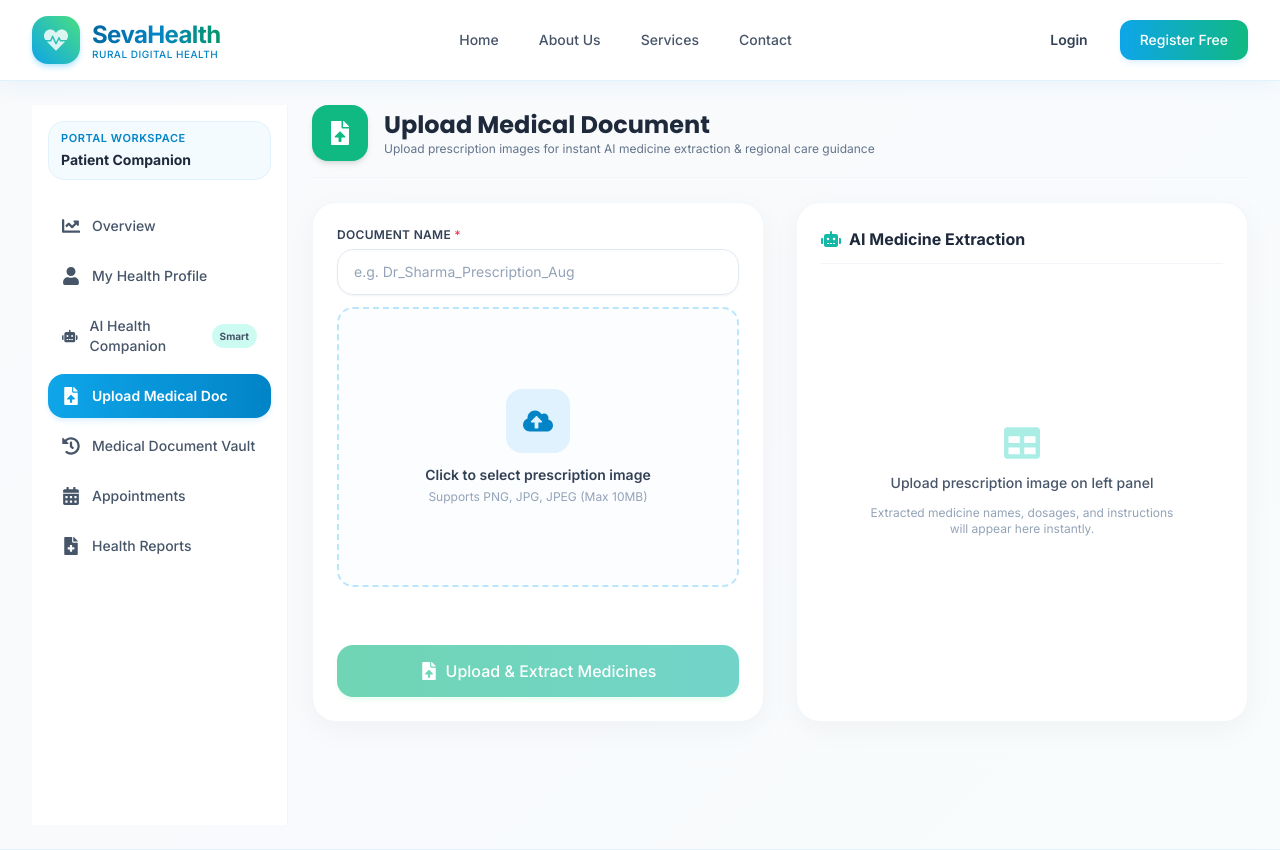
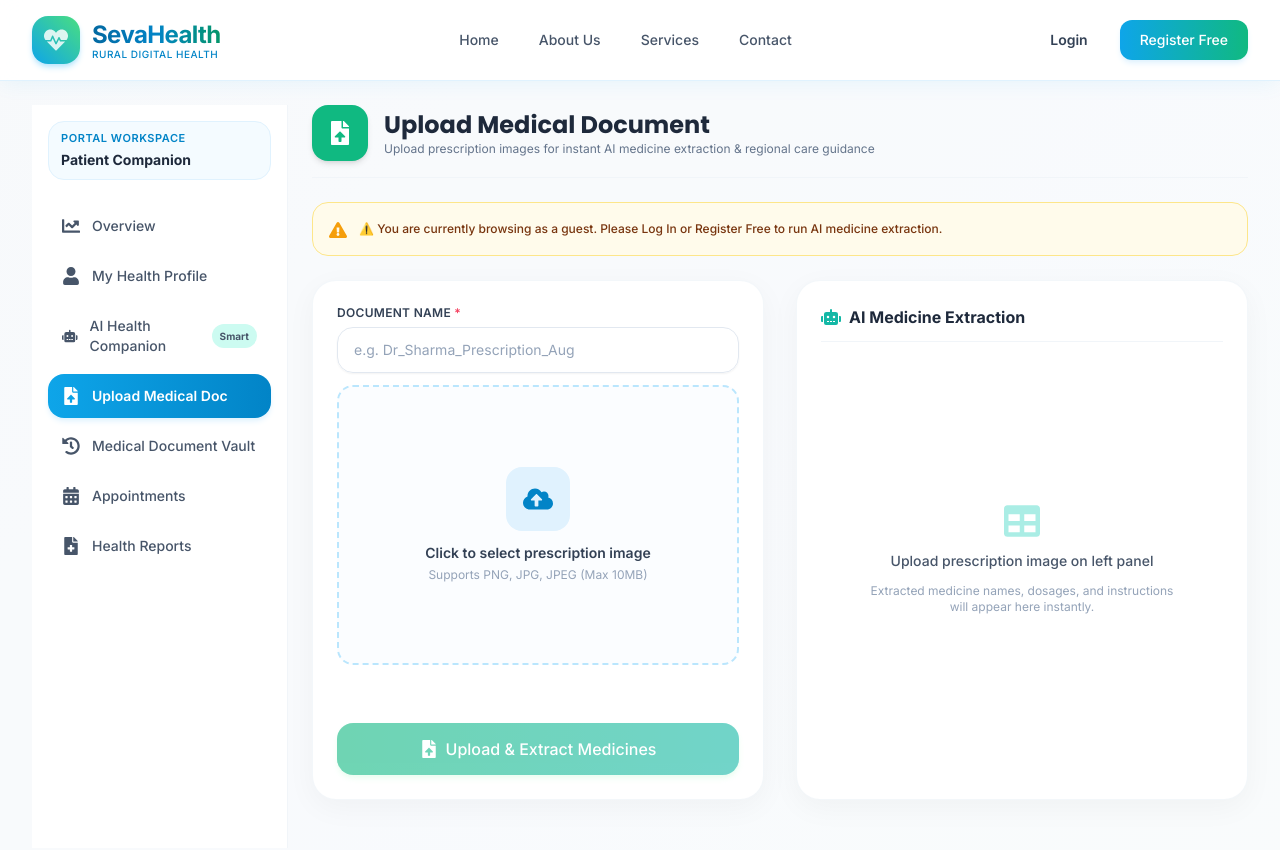
Before and after one commit to Kalyani808/Healthcare-Project, a React (Vite) app in the folder frontend/: page /patient/upload-document in a window 1280 px wide. Shown: the top 850 px of the page. Built offline with nearby package versions, Linux system fonts and the light colour scheme.

Commit message:
Fix 401 unauthorized extraction error handling and add login warning banner

```diff
--- a/frontend/src/pages/patient/UploadDocument.jsx
+++ b/frontend/src/pages/patient/UploadDocument.jsx
@@ -34,6 +34,13 @@ const UploadDocument = () => {
   const handleUpload = async (e) => {
     e.preventDefault();
     if (!file) return;
+
+    const token = localStorage.getItem('access_token');
+    if (!token) {
+      alert('Authentication required. Please log in to upload and extract medical prescriptions.');
+      window.location.href = '/login';
+      return;
+    }
 
     setUploading(true);
     setProgress(20);
@@ -93,7 +100,14 @@ const UploadDocument = () => {
     } catch (err) {
       console.error('Failed to process prescription image:', err);
       setUploading(false);
-      alert('Extraction failed: ' + (err.response?.data?.error || err.message));
+      if (err.response?.status === 401) {
+        alert('Your login session has expired or is invalid. Please log in again to upload prescriptions.');
+        localStorage.removeItem('access_token');
+        localStorage.removeItem('refresh_token');
+        window.location.href = '/login';
+      } else {
+        alert('Extraction failed: ' + (err.response?.data?.detail || err.response?.data?.error || err.message));
+      }
     }
   };
 
@@ -108,6 +122,13 @@ const UploadDocument = () => {
           <p className="text-slate-500 text-xs">Upload prescription images for instant AI medicine extraction & regional care guidance</p>
         </div>
       </div>
+
+      {!localStorage.getItem('access_token') && (
+        <Alert
+          type="warning"
+          message="⚠️ You are currently browsing as a guest. Please Log In or Register Free to run AI medicine extraction."
+        />
+      )}
 
       {/* Equal 50/50 Grid Container */}
       <div className="grid grid-cols-1 lg:grid-cols-2 gap-8">
```
